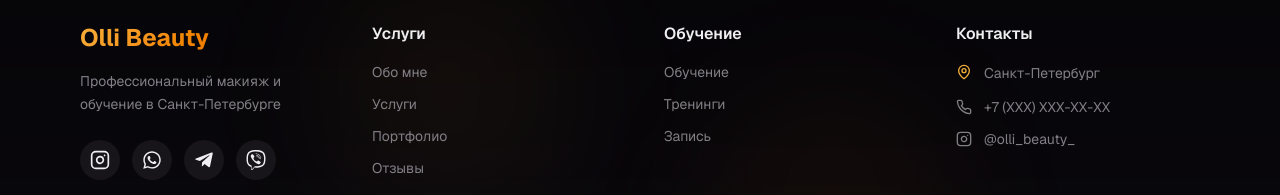
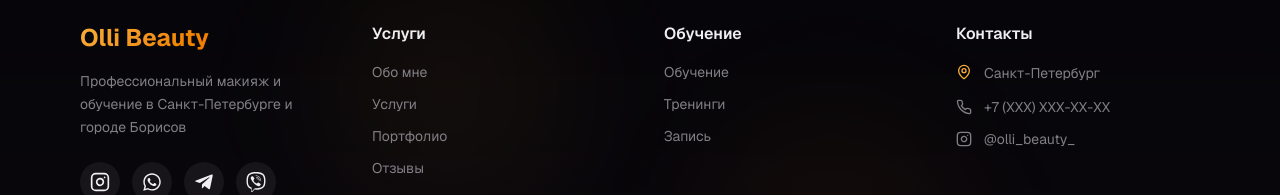
Before and after one commit to grinvsevolod1-ctrl/Jyrak, a Next.js app: page / in a window 1280 px wide. Shown: the part 8271-8466 px from the top of the page. Built offline with nearby package versions, Linux system fonts and the light colour scheme.

Commit message:
Update footer.tsx

```diff
--- a/components/footer.tsx
+++ b/components/footer.tsx
@@ -23,7 +23,7 @@ export function Footer() {
               <span className="gradient-text">Olli Beauty</span>
             </h3>
             <p className="text-sm text-muted-foreground leading-relaxed">
-              Профессиональный макияж и обучение в Санкт-Петербурге
+              Профессиональный макияж и обучение в Санкт-Петербурге и городе Борисов
             </p>
             {/* Social links */}
             <div className="flex gap-3 pt-2">
```
